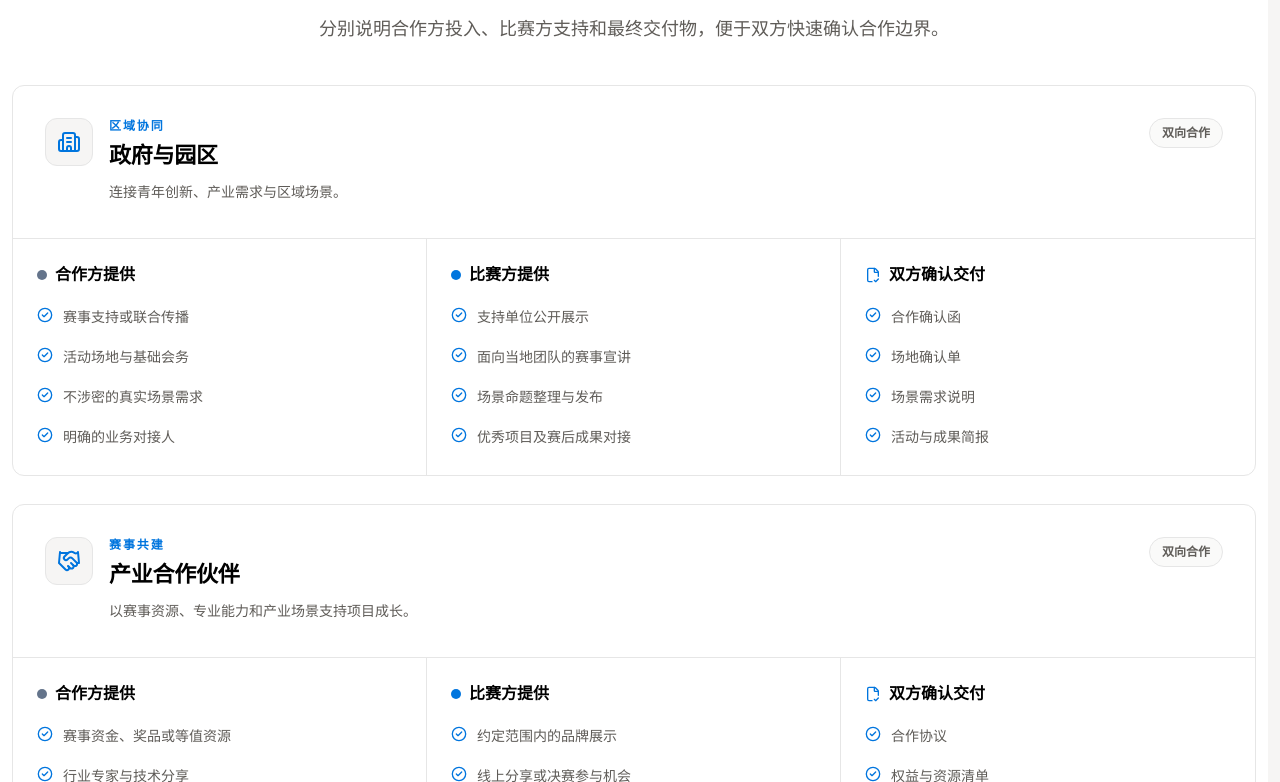
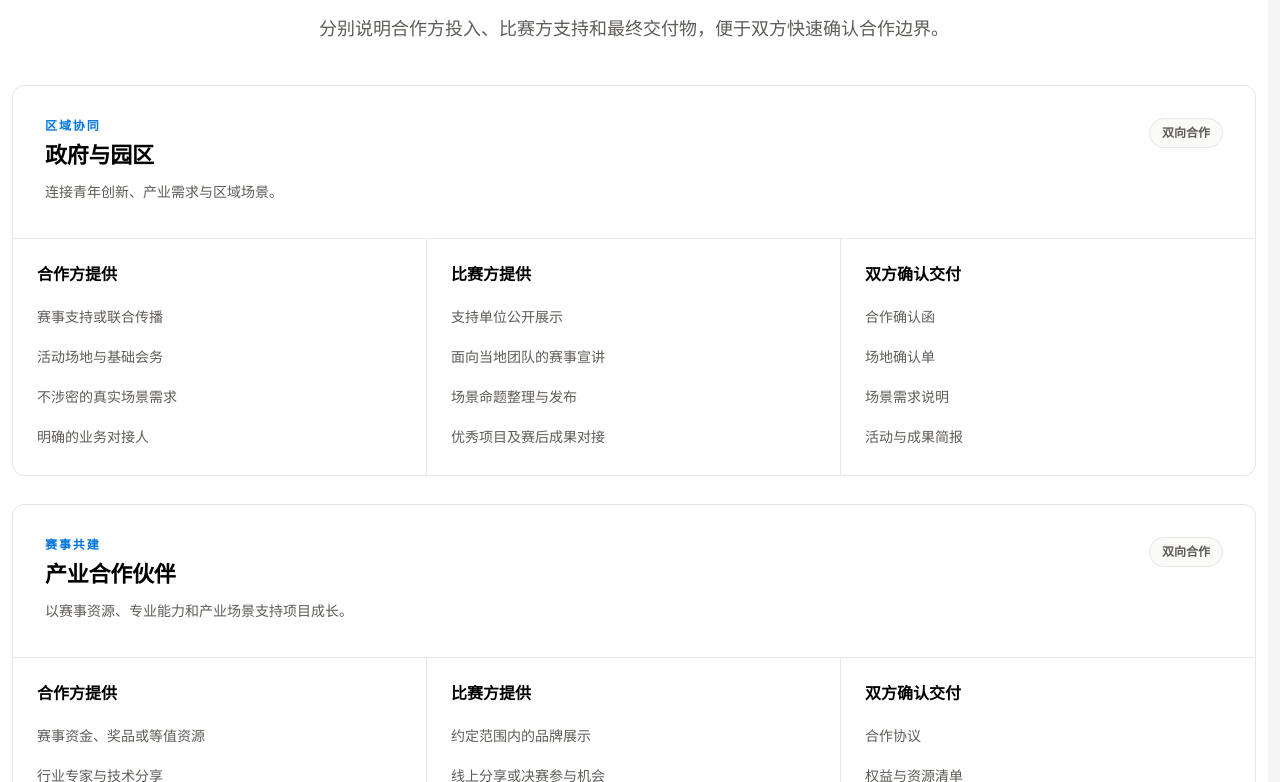
Before and after one commit to Elexvx/AIADC-WEB, a Next.js app: page /cooperation in a window 1280 px wide. Shown: the part 718-1500 px from the top of the page. Built offline with nearby package versions, Linux system fonts and the light colour scheme; no server answers; a web font is replaced by a local one.

Commit message:
Remove cooperation card icons

```diff
--- a/src/app/cooperation/page.tsx
+++ b/src/app/cooperation/page.tsx
@@ -1,18 +1,11 @@
 import type { Metadata } from 'next';
 import {
   ArrowRight,
-  Building2,
-  CheckCircle2,
-  CloudCog,
-  FileCheck2,
-  GraduationCap,
-  Handshake,
   Mail,
   Scale,
   ShieldCheck,
   Users,
 } from 'lucide-react';
-import type { LucideIcon } from 'lucide-react';
 import { Button, InternalLink, PageHero, ScrollReveal, SectionHeading } from '@/components/ui';
 import { ROUTES } from '@/lib/config/routes';
 
@@ -34,7 +27,6 @@ type PartnershipItem = {
   partnerProvides: readonly string[];
   partnerReceives: readonly string[];
   deliverables: readonly string[];
-  icon: LucideIcon;
 };
 
 const partnershipItems = [
@@ -45,7 +37,6 @@ const partnershipItems = [
     partnerProvides: ['赛事支持或联合传播', '活动场地与基础会务', '不涉密的真实场景需求', '明确的业务对接人'],
     partnerReceives: ['支持单位公开展示', '面向当地团队的赛事宣讲', '场景命题整理与发布', '优秀项目及赛后成果对接'],
     deliverables: ['合作确认函', '场地确认单', '场景需求说明', '活动与成果简报'],
-    icon: Building2,
   },
   {
     title: '产业合作伙伴',
@@ -54,7 +45,6 @@ const partnershipItems = [
     partnerProvides: ['赛事资金、奖品或等值资源', '行业专家与技术分享', '实习、岗位或产业场景', '经确认的品牌物料'],
     partnerReceives: ['约定范围内的品牌展示', '线上分享或决赛参与机会', '优秀项目与青年人才交流', '合作执行与成果总结'],
     deliverables: ['合作协议', '权益与资源清单', '资源到位记录', '执行验收总结'],
-    icon: Handshake,
   },
   {
     title: '高校与职业院校',
@@ -63,7 +53,6 @@ const partnershipItems = [
     partnerProvides: ['校内赛事通知与组织联络', '线上或线下宣讲机会', '参赛团队推荐与日常指导', '真实的报名与组织反馈'],
     partnerReceives: ['报名指南与申报模板', '线上宣讲和集中答疑', '参赛项目汇总与进度反馈', '教师及组织荣誉申报机会'],
     deliverables: ['院校合作确认', '宣讲与通知记录', '报名项目清单', '院校参赛汇总'],
-    icon: GraduationCap,
   },
   {
     title: '技术与服务平台',
@@ -72,7 +61,6 @@ const partnershipItems = [
     partnerProvides: ['账号、接口、算力或软件授权', '明确的额度、期限与申请方式', '使用文档与技术支持联系人', '培训课程或技术答疑'],
     partnerReceives: ['技术支持伙伴公开展示', '面向参赛团队的技术说明会', '经授权的匿名使用反馈', '优秀应用案例与项目交流'],
     deliverables: ['资源说明书', '账号发放记录', '培训与答疑记录', '资源使用总结'],
-    icon: CloudCog,
   },
 ] as const satisfies readonly PartnershipItem[];
 
@@ -100,23 +88,13 @@ const complianceItems = [
   },
 ] as const;
 
-function CooperationColumn({ title, items, tone }: { title: string; items: readonly string[]; tone: 'partner' | 'competition' | 'delivery' }) {
+function CooperationColumn({ title, items }: { title: string; items: readonly string[] }) {
   return (
     <section className="p-5 sm:p-6">
-      <div className="flex items-center gap-2">
-        {tone === 'delivery' ? (
-          <FileCheck2 aria-hidden="true" className="h-4 w-4 text-[#0075de]" />
-        ) : (
-          <span className={`h-2.5 w-2.5 rounded-full ${tone === 'partner' ? 'bg-[#64748b]' : 'bg-[#0075de]'}`} aria-hidden="true" />
-        )}
-        <h3 className="text-base font-bold text-[#18253f]">{title}</h3>
-      </div>
+      <h3 className="text-base font-bold text-[#18253f]">{title}</h3>
       <ul className="mt-4 grid gap-3">
         {items.map((item) => (
-          <li key={item} className="flex items-start gap-2.5 text-sm leading-7 text-[#615d59]">
-            <CheckCircle2 aria-hidden="true" className="mt-1 h-4 w-4 shrink-0 text-[#0075de]" />
-            <span>{item}</span>
-          </li>
+          <li key={item} className="text-sm leading-7 text-[#615d59]">{item}</li>
         ))}
       </ul>
     </section>
@@ -124,33 +102,25 @@ function CooperationColumn({ title, items, tone }: { title: string; items: reado
 }
 
 function PartnershipExchangeCard({ item }: { item: PartnershipItem }) {
-  const Icon = item.icon;
-
   return (
     <article className="notion-card overflow-hidden">
       <div className="p-6 sm:p-8">
         <div className="flex flex-col justify-between gap-5 sm:flex-row sm:items-start">
-          <div className="flex items-start gap-4">
-            <div className="notion-sticker grid h-12 w-12 shrink-0 place-items-center">
-              <Icon aria-hidden="true" className="h-6 w-6" />
-            </div>
-            <div>
-              <p className="text-xs font-bold tracking-[0.16em] text-[#0075de]">{item.eyebrow}</p>
-              <h2 className="heading-3 notion-card-title mt-2">{item.title}</h2>
-              <p className="notion-card-body mt-2 text-sm leading-7">{item.description}</p>
-            </div>
+          <div>
+            <p className="text-xs font-bold tracking-[0.16em] text-[#0075de]">{item.eyebrow}</p>
+            <h2 className="heading-3 notion-card-title mt-2">{item.title}</h2>
+            <p className="notion-card-body mt-2 text-sm leading-7">{item.description}</p>
           </div>
           <span className="w-fit rounded-full border border-[#e7e5e4] bg-[#fafaf9] px-3 py-1.5 text-xs font-semibold text-[#615d59]">
             双向合作
           </span>
         </div>
-
       </div>
 
       <div className="grid divide-y divide-[#e7e5e4] border-t border-[#e7e5e4] md:grid-cols-3 md:divide-x md:divide-y-0">
-        <CooperationColumn title="合作方提供" items={item.partnerProvides} tone="partner" />
-        <CooperationColumn title="比赛方提供" items={item.partnerReceives} tone="competition" />
-        <CooperationColumn title="双方确认交付" items={item.deliverables} tone="delivery" />
+        <CooperationColumn title="合作方提供" items={item.partnerProvides} />
+        <CooperationColumn title="比赛方提供" items={item.partnerReceives} />
+        <CooperationColumn title="双方确认交付" items={item.deliverables} />
       </div>
     </article>
   );
```
